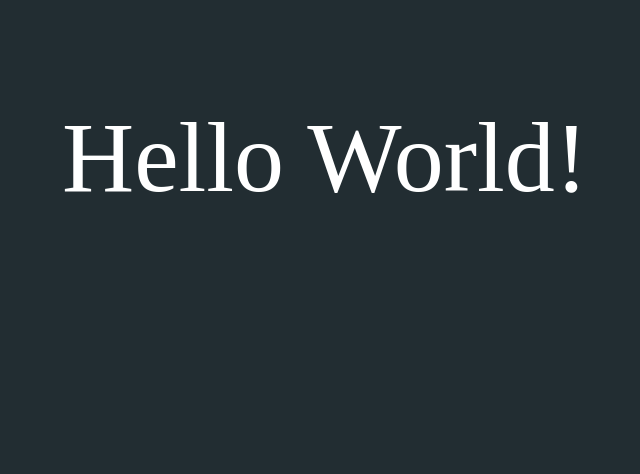
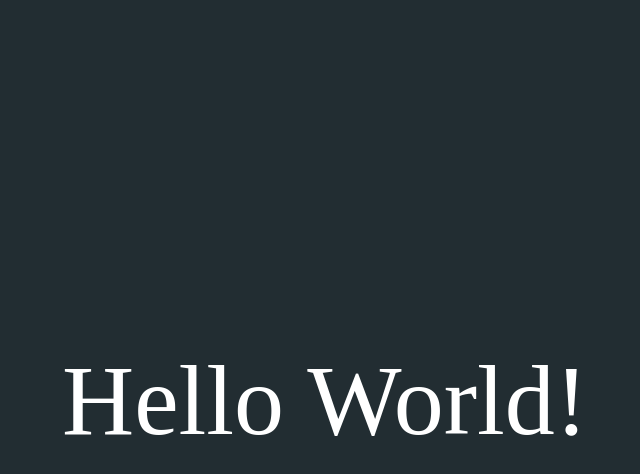
Before and after one commit to jayson991/react-template, a React app: page / in a window 1280 px wide. Shown: the top 474 px of the page, without its empty margins (315-955 px from the left). Built offline with nearby package versions, Linux system fonts and the light colour scheme.

Commit message:
update packages and style of homepage

```diff
--- a/src/App.scss
+++ b/src/App.scss
@@ -4,11 +4,11 @@
 }
 
 body {
-  margin-top: 100px;
-  padding: 0;
+  display: flex;
+  justify-content: center;
+  align-items: center;
   height: 100vh;
   background-color: #222d32;
   color: #fff;
   font-size: 100px;
-  text-align: center;
 }
```
Also changed, not shown: package.json (+18 -14 lines).
